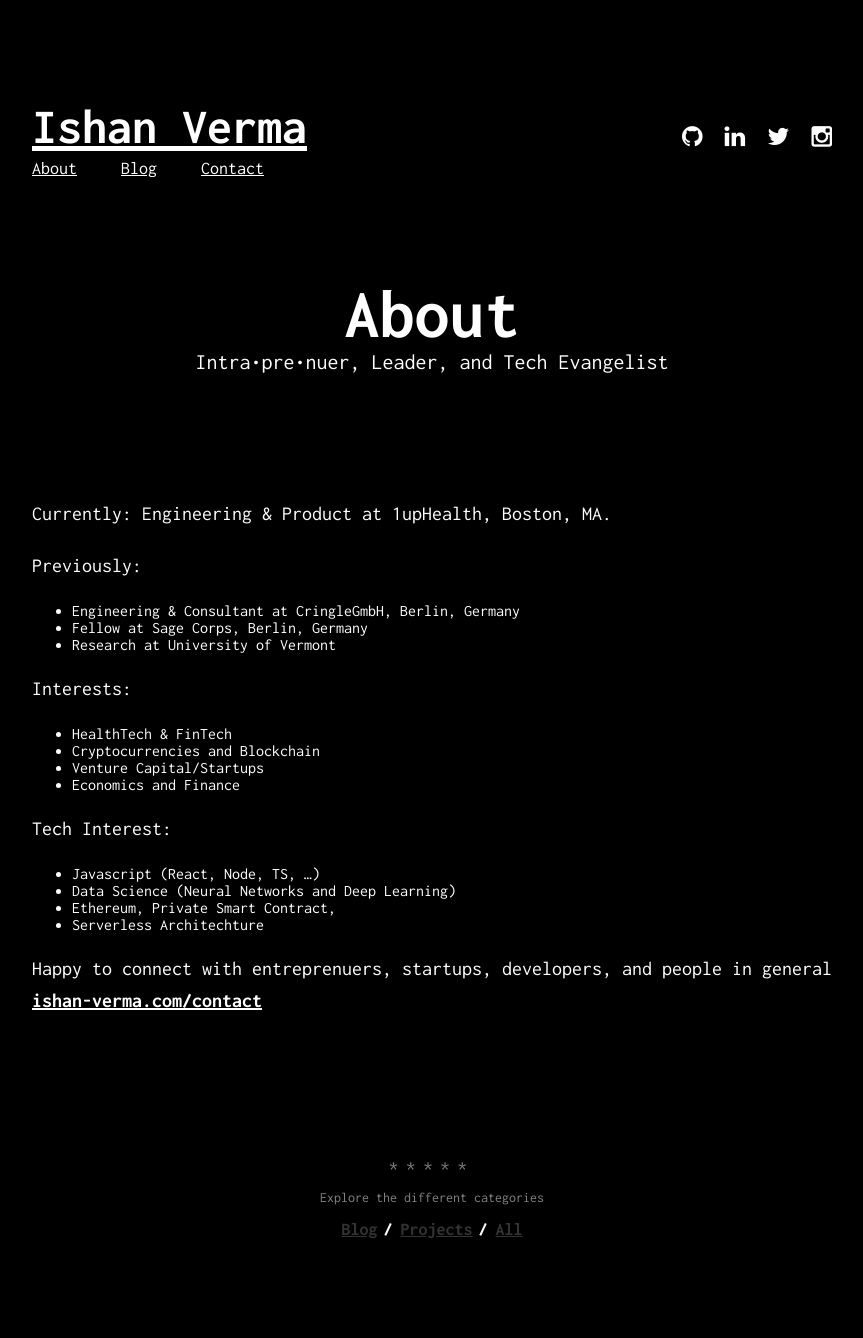
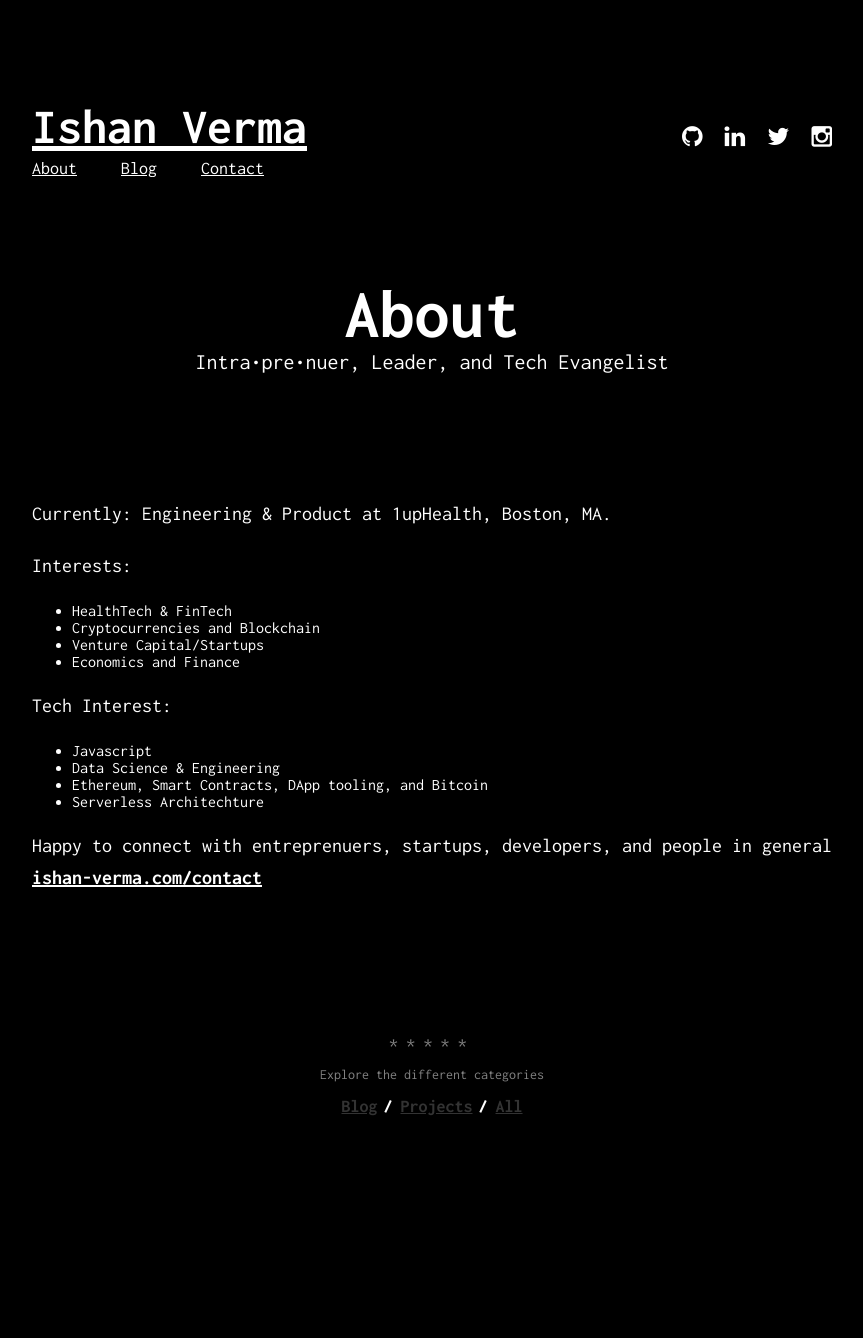
Before and after one commit to ishan-verma/ishan-verma.github.io, a Jekyll site: the page built from about.md, in a window 1280 px wide. Shown: the whole page, without its empty margins (208-1071 px from the left). Built offline with Jekyll 4.4.1, drawn with Linux system fonts in a browser that asks for light colours; after the commit the page ends 1215 px from its top, so only the background shows below that.

Commit message:
Update about.md

```diff
--- a/about.md
+++ b/about.md
@@ -7,12 +7,6 @@ permalink: /
 Currently:
 Engineering & Product at 1upHealth, Boston, MA.
 
-Previously:
-- Engineering & Consultant at CringleGmbH, Berlin, Germany
-- Fellow at Sage Corps, Berlin, Germany
-- Research at University of Vermont
-
-
 Interests:
 
 - HealthTech & FinTech
@@ -21,9 +15,9 @@ Interests:
 - Economics and Finance
 
 Tech Interest:
-- Javascript (React, Node, TS, ...)
-- Data Science (Neural Networks and Deep Learning)
-- Ethereum, Private Smart Contract,
+- Javascript
+- Data Science & Engineering
+- Ethereum, Smart Contracts, DApp tooling, and Bitcoin
 - Serverless Architechture
 
 
```
